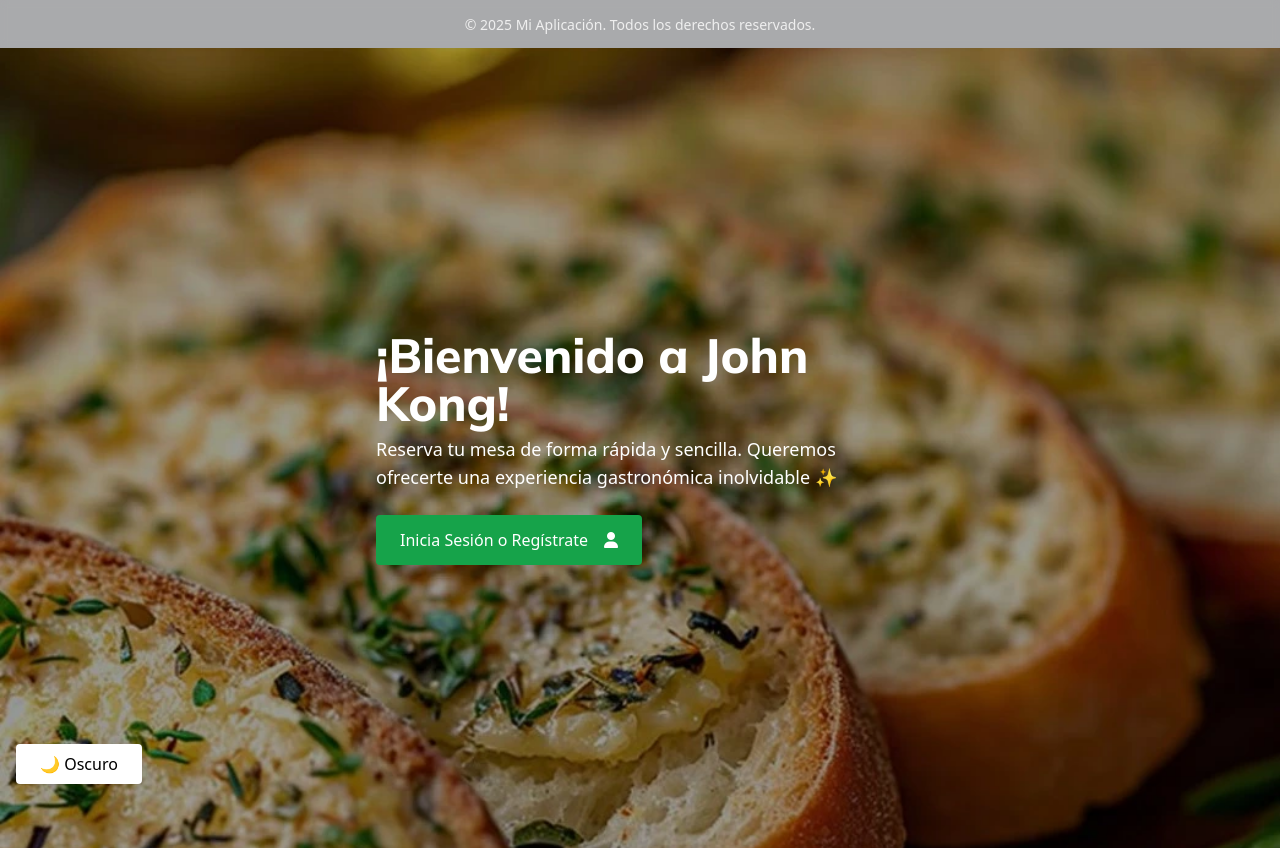
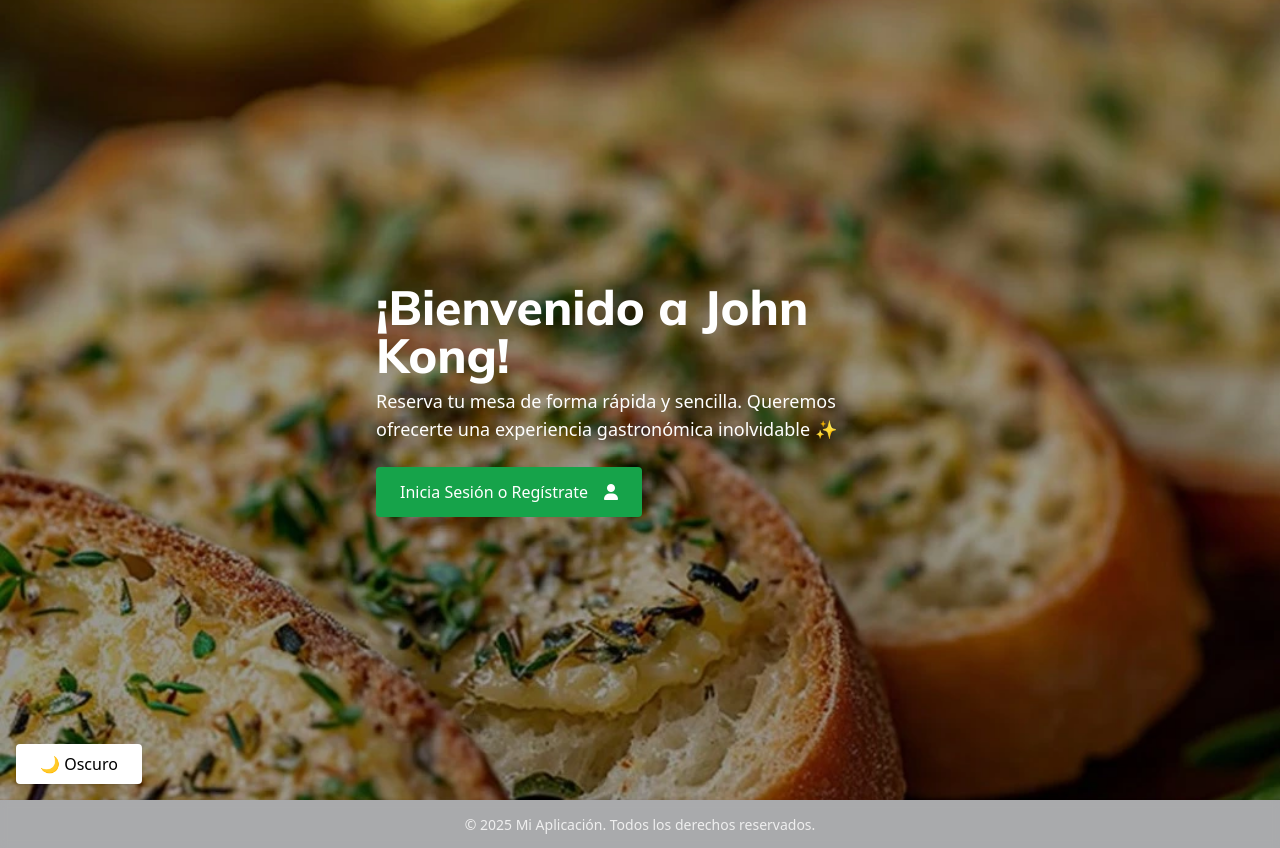
Before and after one commit to RuisuTech/Restaurant-John-Kong, a React (Vite) app: page / in a window 1280 px wide. Built offline with nearby package versions, Linux system fonts and the light colour scheme.

Commit message:
Prueba 3

```diff
--- a/src/App.jsx
+++ b/src/App.jsx
@@ -20,13 +20,9 @@ import CalendarioAdmin from "./pages/Admin/CalendarioAdmin";
 
 import Pagina404 from "./pages/Pagina404";
 
-
 function App() {
   return (
     <>
-      {/* Componente para cambiar entre modo claro/oscuro */}
-      <ToggleTema />
-
       {/* Definición de todas las rutas de la aplicación */}
       <Routes>
         {/* Rutas públicas */}
@@ -98,8 +94,9 @@ function App() {
         />
 
         <Route path="*" element={<Pagina404 />} />
-
       </Routes>
+      {/* Componente para cambiar entre modo claro/oscuro */}
+      <ToggleTema />
     </>
   );
 }
```
